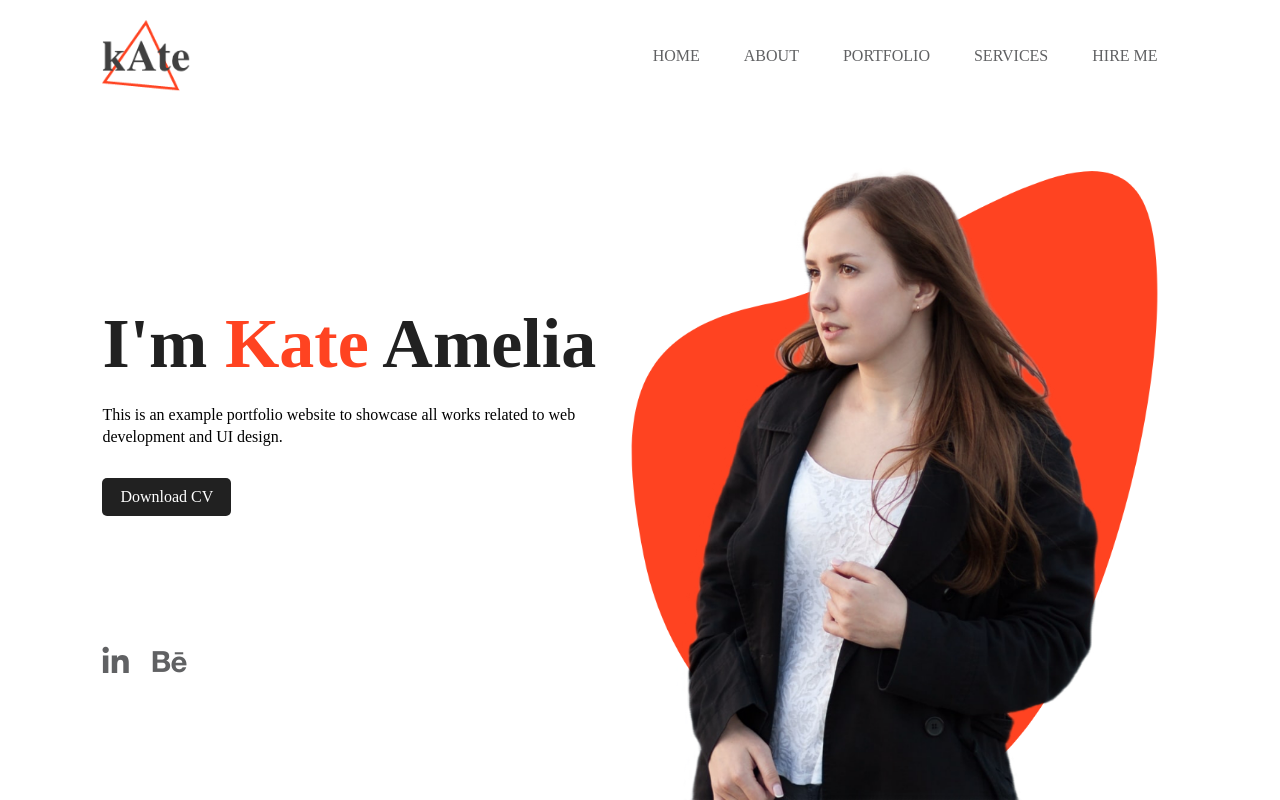
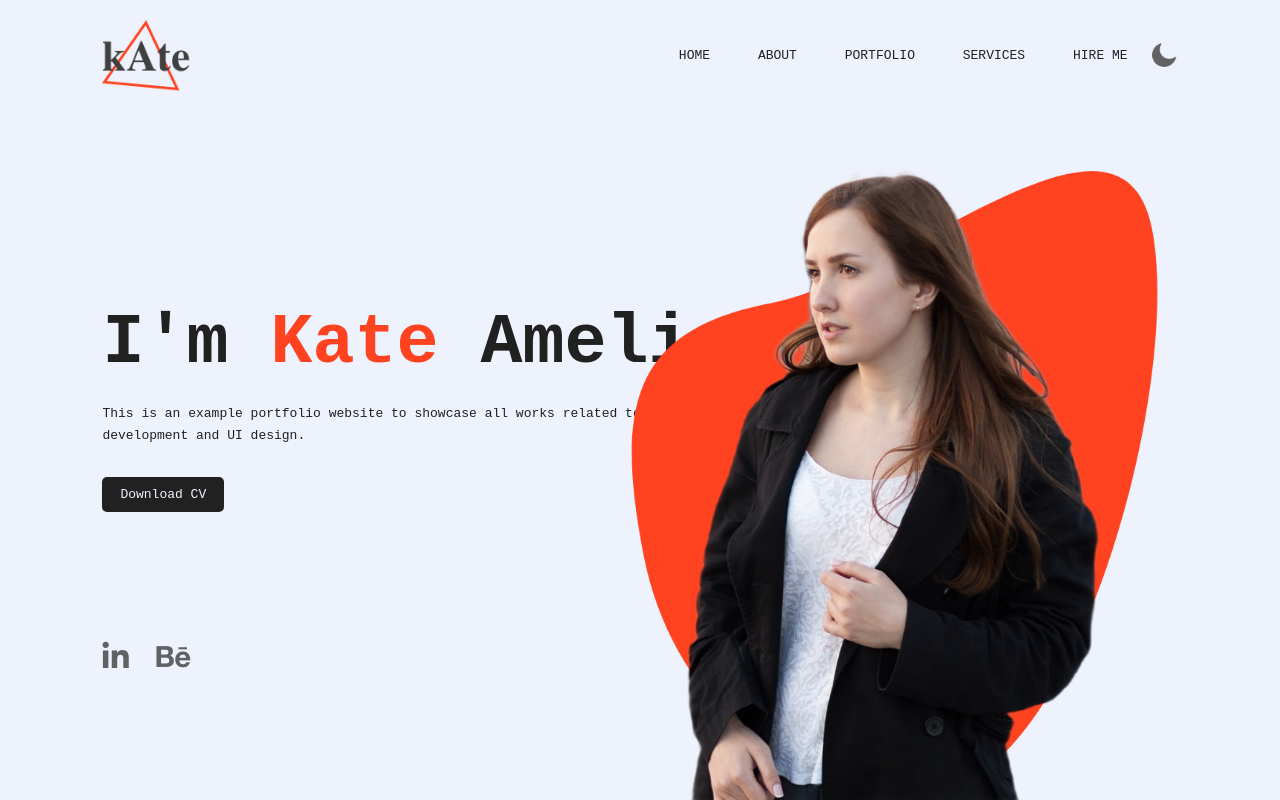
Before and after one commit to ansorokey/dark-theme, a plain HTML site: page index.html in a window 1280 px wide. Drawn offline with Linux system fonts and the light colour scheme; some icons are missing.

Commit message:
fixed main not updating color scheme

```diff
--- a/index.html
+++ b/index.html
@@ -19,6 +19,7 @@
                 <li><a href="">SERVICES</a></li>
                 <li><a href="">HIRE ME</a></li>
             </ul>
+            <img src="./assets/images/moon.png" alt="" id="icon">
         </nav>
 
         <div class="info">
@@ -38,5 +39,7 @@
             <a href=""><i class="fa-brands fa-dribble"></i></a>
         </div>
     </div>
+
+    <script src="./script.js"></script>
 </body>
 </html>
--- a/script.js
+++ b/script.js
@@ -0,0 +1,5 @@
+const icon = document.querySelector('#icon');
+
+icon.onclick = function() {
+    document.body.classList.toggle('dark-theme');
+}
--- a/style.css
+++ b/style.css
@@ -1,12 +1,22 @@
+:root {
+    --primary-color: #edf2fc;
+    --secondary-color: #212121;
+}
+
+.dark-theme {
+    --primary-color: #000106;
+    --secondary-color: #fff;
+}
+
 * {
     margin: 0;
     padding: 0;
 }
 
-main {
+.main {
     height: 100vh;
     width: 100%;
-    background: #edf2fc;
+    background: var(--primary-color);
     font-family: monospace;
     position: relative;
 }
@@ -25,6 +35,11 @@ nav {
     cursor: pointer;
 }
 
+nav ul {
+    flex: 1;
+    text-align: right;
+}
+
 nav ul li {
     display: inline-block;
     list-style: none;
@@ -33,11 +48,16 @@ nav ul li {
 
 nav ul li a {
     text-decoration: none;
-    color: #606163;
+    color: var(--secondary-color);
 }
 
 nav ul li a:hover {
     color: #ff4321;
+}
+
+#icon {
+    width: 30px;
+    cursor: pointer;
 }
 
 .info {
@@ -47,7 +67,7 @@ nav ul li a:hover {
 
 .info h1 {
     font-size: 70px;
-    color: #212121;
+    color: var(--secondary-color);
     margin-bottom: 20px;
 }
 
@@ -56,15 +76,15 @@ nav ul li a:hover {
 }
 
 .info p {
-    color: 606163;
+    color: var(--secondary-color);
     line-height: 22px;
 }
 
 .info a {
-    background: #212121;
+    background: var(--secondary-color);
     padding: 10px 18px;
     text-decoration: none;
-    color: #fff;
+    color: var(--primary-color);
     display: inline-block;
     margin: 30px 0;
     border-radius: 5px;
@@ -99,7 +119,7 @@ nav ul li a:hover {
 .social-links {
     margin-left: 8%;
     margin-top: 100px;
-
+    color: var(--secondary-color);
 }
 
 .social-links a {
```
Also changed, not shown: assets/images/moon.png (added), assets/images/sun.png (added), 1 other file.
